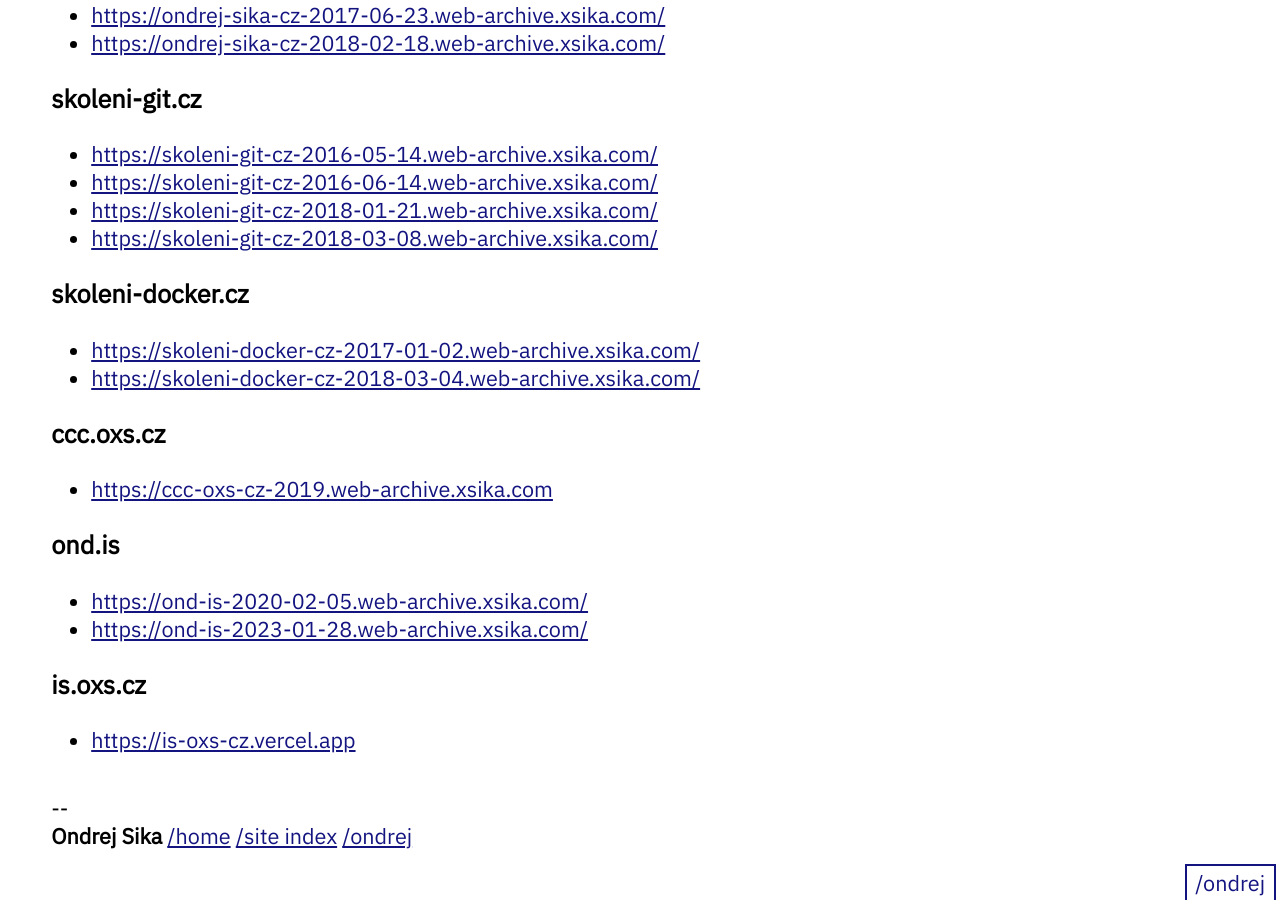
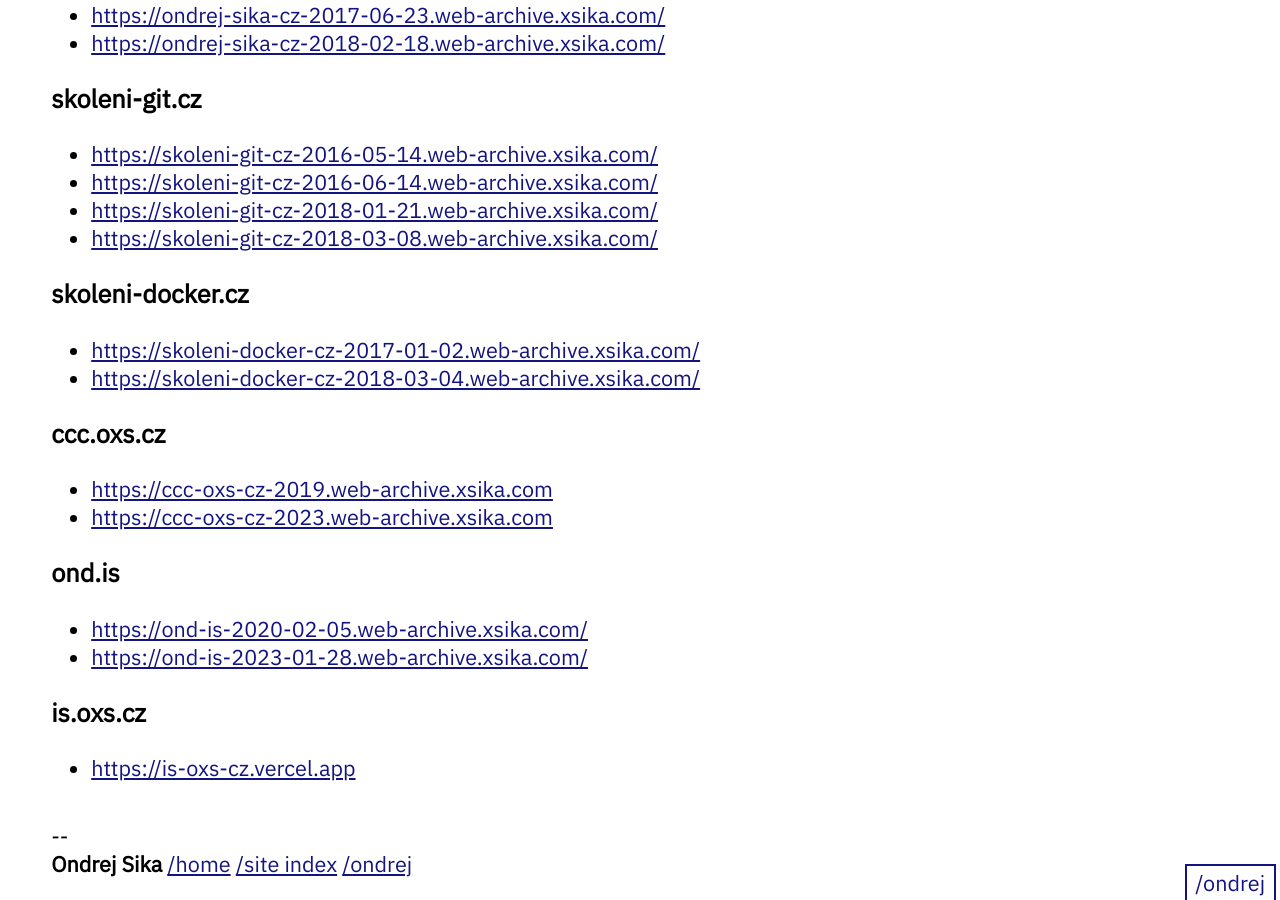
Before and after one commit to ondrejsika/ondrejsika.com, a Jekyll site: the page built from ondrej/web-archive/index.md, in a window 1280 px wide and 900 px high, scrolled down 775 px. Built offline with Jekyll 4.4.1, drawn with Linux system fonts in a browser that asks for light colours.

Commit message:
feat(ondrej/web-archive): Add ccc.oxs.cz from 2013

```diff
--- a/ondrej/web-archive/index.md
+++ b/ondrej/web-archive/index.md
@@ -45,6 +45,7 @@
 ### ccc.oxs.cz
 
 - <https://ccc-oxs-cz-2019.web-archive.xsika.com>
+- <https://ccc-oxs-cz-2023.web-archive.xsika.com>
 
 ### ond.is
 
```
